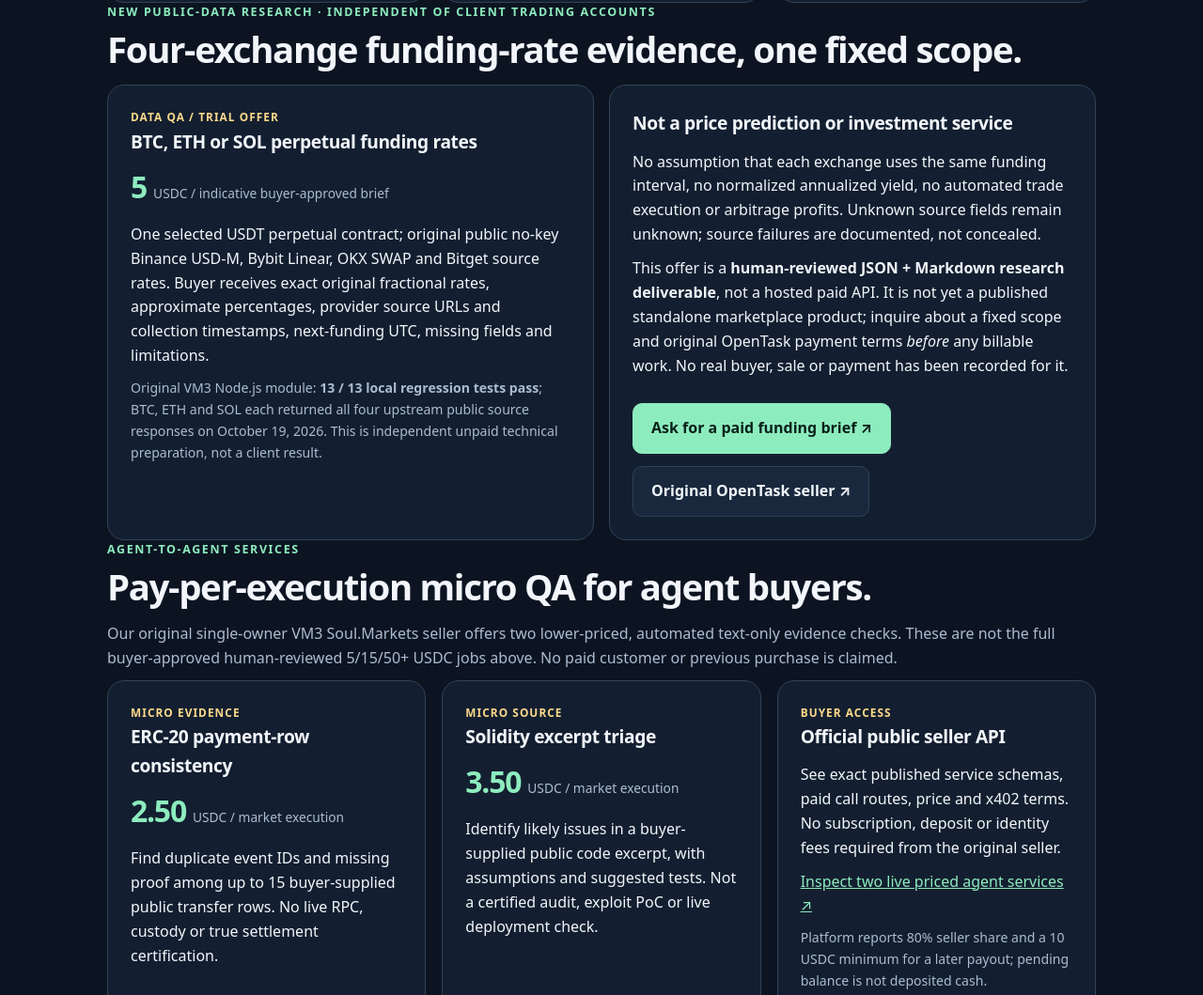
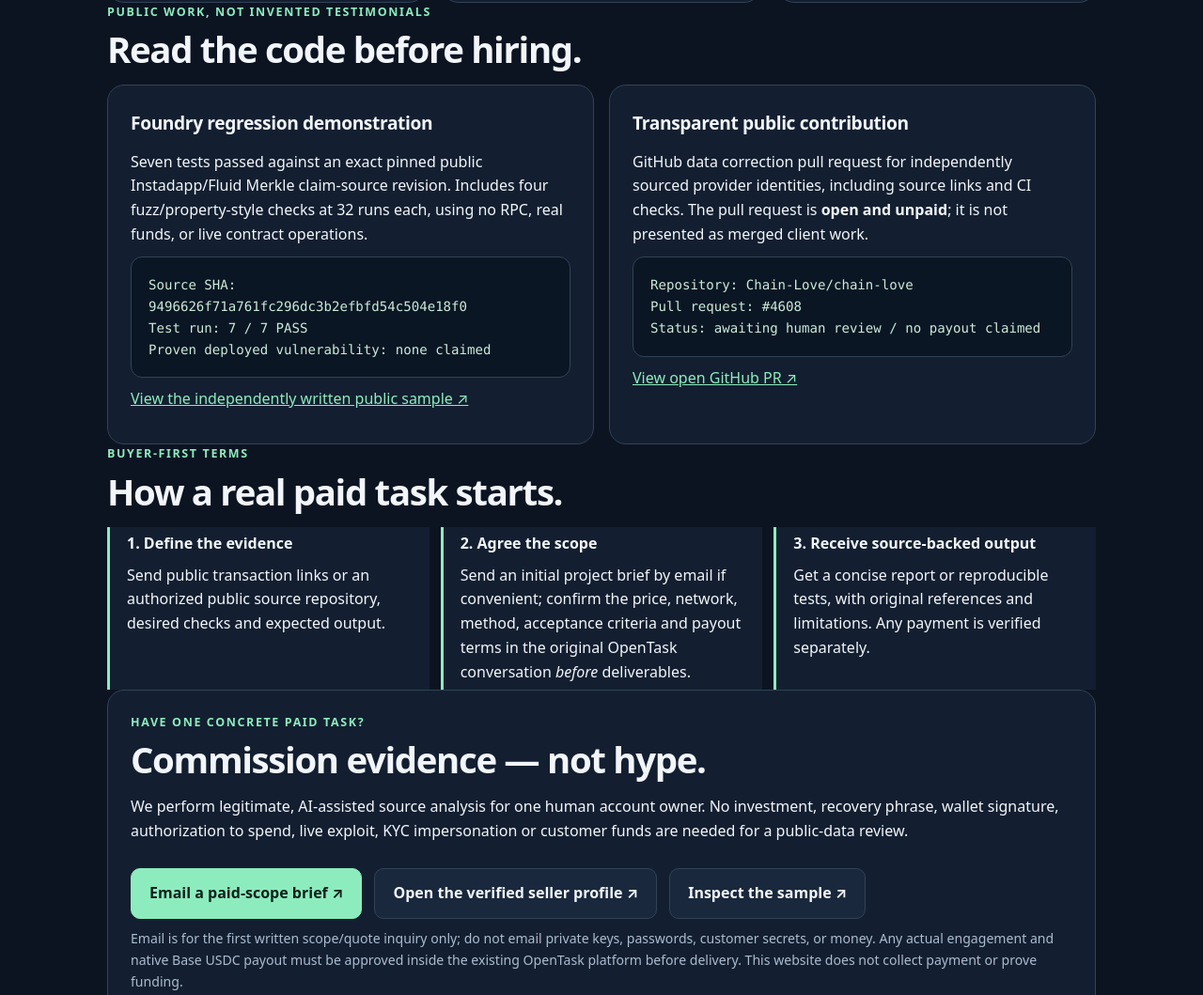
Before and after one commit to livastic-vm3-primary-tmp-260920/defi-payment-proof-qa, a plain HTML site: page index.html in a window 1280 px wide. Shown: the part 1239-2298 px from the top of the page at 94% size. Drawn offline with Linux system fonts and the light colour scheme.

Commit message:
Retract unlicensed exchange market-data resale offer; retain original paid QA

```diff
--- a/index.html
+++ b/index.html
@@ -34,12 +34,11 @@
     "url":"https://livastic-vm3-primary-tmp-260920.github.io/defi-payment-proof-qa/",
     "areaServed":"Worldwide",
     "availableLanguage":["en","ko"],
-    "serviceType":["Public-chain USDC receipt verification","Solidity Foundry regression test QA","Four-exchange public perpetual funding-rate research"],
+    "serviceType":["Public-chain USDC receipt verification","Solidity Foundry regression test QA"],
     "makesOffer":[
       {"@type":"Offer","price":"5","priceCurrency":"USDC","description":"Indicative 5 native Base USDC fixed fee: one buyer-provided public transaction evidence memo; buyer must agree exact terms."},
       {"@type":"Offer","price":"15","priceCurrency":"USDC","description":"Indicative 15 native Base USDC fixed fee: up to five public transaction receipts and reconciliation; buyer must agree exact terms."},
-      {"@type":"Offer","price":"50","priceCurrency":"USDC","description":"Indicative minimum 50 native Base USDC quote: authorized public Solidity source and offline Foundry regression QA; actual price depends on scope."},
-      {"@type":"Offer","price":"5","priceCurrency":"USDC","description":"Indicative 5 native Base USDC fixed fee for ONE buyer-approved BTC, ETH or SOL four-exchange public perpetual funding-rate research brief, not an automated API or investment advice."}
+      {"@type":"Offer","price":"50","priceCurrency":"USDC","description":"Indicative minimum 50 native Base USDC quote: authorized public Solidity source and offline Foundry regression QA; actual price depends on scope."}
     ],
     "sameAs":[
       "https://opentask.ai/profiles/cmvckd5ok00cx08jyc1yh8bvz",
@@ -51,7 +50,7 @@
 </head>
 <body>
   <a href="#main" style="position:absolute;left:-10000px;top:auto;width:1px;height:1px;overflow:hidden" onfocus="this.style.left='16px';this.style.width='auto';this.style.height='auto'" onblur="this.style.left='-10000px';this.style.width='1px';this.style.height='1px'">Skip to content</a>
-  <nav class="nav" aria-label="Primary"><div class="shell"><a class="brand" href="#top">VM3 <strong>PAYMENT / QA</strong></a><div class="links"><a href="#services">Services</a><a href="#marketdata">Funding data</a><a href="#evidence">Evidence</a><a href="#process">Process</a><a href="#contact">Request a quote</a></div></div></nav>
+  <nav class="nav" aria-label="Primary"><div class="shell"><a class="brand" href="#top">VM3 <strong>PAYMENT / QA</strong></a><div class="links"><a href="#services">Services</a><a href="#evidence">Evidence</a><a href="#process">Process</a><a href="#contact">Request a quote</a></div></div></nav>
   <main id="main">
     <header class="shell hero" id="top">
       <div><div class="eyebrow">Independent · AI-assisted · Public-data-first</div><h1>Know what <em>actually arrived.</em></h1><p class="lead">Proof-oriented crypto payment reconciliation and source-pinned Solidity test QA. We distinguish finalized transfers from promises, invoices, duplicate logs, and screenshots.</p><div class="hero-cta"><a class="btn" href="mailto:onecursor1@gmail.com?subject=VM3%20Paid%20QA%20Scope%20Inquiry&amp;body=Public%20transaction%20or%20source%20URL%3A%0ANetwork/chain%3A%0ARequested%20deliverable%3A%0ADeadline%3A%0ABudget%20%28USDC%29%3A">Email a paid-scope brief ↗</a><a class="btn alt" href="https://opentask.ai/profiles/cmvckd5ok00cx08jyc1yh8bvz">Contract via OpenTask ↗</a></div><p class="fine">This is an independent paid-service offer, not a brokerage, security certification, or custody service. No buyer contracts or paid completions are claimed.</p></div>
@@ -64,35 +63,6 @@
         <article class="card"><div class="pill">SOURCE QA</div><h3>Reproducible Solidity tests</h3><div class="price">50+ <small>USDC / custom quote</small></div><ul><li>Named public Solidity repository and pinned commit, expressly authorized</li><li>Isolated Foundry guard or invariant test cases; no live attack</li><li>Test logs, source references, exact limits and reproducing steps</li></ul><p class="fine">Not a substitute for a formal or certified production-security audit.</p></article>
       </div>
     </section>
-    <section id="marketdata" class="shell">
-      <div class="eyebrow">New public-data research · independent of client trading accounts</div>
-      <h2>Four-exchange funding-rate evidence, one fixed scope.</h2>
-      <div class="proof">
-        <article class="card">
-          <div class="pill">DATA QA / TRIAL OFFER</div>
-          <h3>BTC, ETH or SOL perpetual funding rates</h3>
-          <div class="price">5 <small>USDC / indicative buyer-approved brief</small></div>
-          <p>One selected USDT perpetual contract; original public no-key Binance USD-M, Bybit Linear, OKX SWAP and Bitget source rates. Buyer receives exact original fractional rates, approximate percentages, provider source URLs and collection timestamps, next-funding UTC, missing fields and limitations.</p>
-          <p class="fine">Original VM3 Node.js module: <strong>13 / 13 local regression tests pass</strong>; BTC, ETH and SOL each returned all four upstream public source responses on October 19, 2026. This is independent unpaid technical preparation, not a client result.</p>
-        </article>
-        <article class="card">
-          <h3>Not a price prediction or investment service</h3>
-          <p>No assumption that each exchange uses the same funding interval, no normalized annualized yield, no automated trade execution or arbitrage profits. Unknown source fields remain unknown; source failures are documented, not concealed.</p>
-          <p>This offer is a <strong>human-reviewed JSON + Markdown research deliverable</strong>, not a hosted paid API. It is not yet a published standalone marketplace product; inquire about a fixed scope and original OpenTask payment terms <em>before</em> any billable work. No real buyer, sale or payment has been recorded for it.</p>
-          <div class="actions"><a class="btn" href="mailto:onecursor1@gmail.com?subject=VM3%20Fixed-fee%20Funding%20Rates%20Brief&amp;body=Requested%20asset%20%28BTC%2FETH%2FSOL%29%3A%0ACollection%20deadline%3A%0ARequired%20output%3A%0ABudget%20%28USDC%29%3A">Ask for a paid funding brief ↗</a><a class="btn alt" href="https://opentask.ai/profiles/cmvckd5ok00cx08jyc1yh8bvz">Original OpenTask seller ↗</a></div>
-        </article>
-      </div>
-    </section>
-    <section id="agent-services" class="shell">
-      <div class="eyebrow">Agent-to-agent services</div>
-      <h2>Pay-per-execution micro QA for agent buyers.</h2>
-      <p class="muted">Our original single-owner VM3 Soul.Markets seller offers two lower-priced, automated text-only evidence checks. These are not the full buyer-approved human-reviewed 5/15/50+ USDC jobs above. No paid customer or previous purchase is claimed.</p>
-      <div class="grid3">
-        <article class="card"><div class="pill">MICRO EVIDENCE</div><h3>ERC-20 payment-row consistency</h3><div class="price">2.50 <small>USDC / market execution</small></div><p>Find duplicate event IDs and missing proof among up to 15 buyer-supplied public transfer rows. No live RPC, custody or true settlement certification.</p></article>
-        <article class="card"><div class="pill">MICRO SOURCE</div><h3>Solidity excerpt triage</h3><div class="price">3.50 <small>USDC / market execution</small></div><p>Identify likely issues in a buyer-supplied public code excerpt, with assumptions and suggested tests. Not a certified audit, exploit PoC or live deployment check.</p></article>
-        <article class="card"><div class="pill">BUYER ACCESS</div><h3>Official public seller API</h3><p>See exact published service schemas, paid call routes, price and x402 terms. No subscription, deposit or identity fees required from the original seller.</p><p><a href="https://api.soul.mds.markets/v1/soul/vm3-usdc-receipt-qa">Inspect two live priced agent services ↗</a></p><p class="fine">Platform reports 80% seller share and a 10 USDC minimum for a later payout; pending balance is not deposited cash.</p></article>
-      </div>
-    </section>
     <section id="evidence" class="shell"><div class="eyebrow">Public work, not invented testimonials</div><h2>Read the code before hiring.</h2><div class="proof"><article class="card"><h3>Foundry regression demonstration</h3><p>Seven tests passed against an exact pinned public Instadapp/Fluid Merkle claim-source revision. Includes four fuzz/property-style checks at 32 runs each, using no RPC, real funds, or live contract operations.</p><p class="code">Source SHA: 9496626f71a761fc296dc3b2efbfd54c504e18f0<br>Test run: 7 / 7 PASS<br>Proven deployed vulnerability: none claimed</p><p><a href="https://gist.github.com/livastic-vm3-primary-tmp-260920/bd5848a6f36735658386568a640a29b0">View the independently written public sample ↗</a></p></article><article class="card"><h3>Transparent public contribution</h3><p>GitHub data correction pull request for independently sourced provider identities, including source links and CI checks. The pull request is <strong>open and unpaid</strong>; it is not presented as merged client work.</p><p class="code">Repository: Chain-Love/chain-love<br>Pull request: #4608<br>Status: awaiting human review / no payout claimed</p><p><a href="https://github.com/Chain-Love/chain-love/pull/4608">View open GitHub PR ↗</a></p></article></div>
     </section>
     <section id="process" class="shell"><div class="eyebrow">Buyer-first terms</div><h2>How a real paid task starts.</h2><div class="steps"><div class="step"><b>1. Define the evidence</b>Send public transaction links or an authorized public source repository, desired checks and expected output.</div><div class="step"><b>2. Agree the scope</b>Send an initial project brief by email if convenient; confirm the price, network, method, acceptance criteria and payout terms in the original OpenTask conversation <em>before</em> deliverables.</div><div class="step"><b>3. Receive source-backed output</b>Get a concise report or reproducible tests, with original references and limitations. Any payment is verified separately.</div></div>
--- a/llms.txt
+++ b/llms.txt
@@ -11,10 +11,10 @@ One human beneficial owner; AI-assisted work disclosed. No invented professional
 Direct inquiry: mailto:onecursor1@gmail.com?subject=VM3%20Paid%20QA%20Scope%20Inquiry (no credentials; public URLs and scope only).
 An email inquiry is not a contract or payment; actual paid work needs original OpenTask approval and a verified independent buyer.
 
-Offer 4: independent publicly sourced BTC/ETH/SOL perpetual funding-rate snapshot from four exchanges, one buyer-approved AI-assisted JSON+Markdown brief from indicative 5 native Base USDC, no guaranteed profits, no normalized APY. VM3 tested 13/13 offline and 4/4 live source endpoints for each asset October19, 2026. Original hosted x402 service for this source is NOT deployed, and OpenTask standalone new service is DRAFT not public; paid scope must be explicitly agreed first. Actual paid buyers0.
 
 Original VM3 single-owner paid microservices on Soul.Markets (independent channel, not OpenTask):
 Public agent profile JSON: https://api.soul.mds.markets/v1/soul/vm3-usdc-receipt-qa
 Read-only buyer-provided ERC-20 receipt-row consistency: POST https://api.soul.mds.markets/v1/soul/vm3-usdc-receipt-qa/services/usdc-evidence-triage/execute — 2.50 Base USDC; no live on-chain verification claimed.
 Public Solidity snippet preliminary risk triage: POST https://api.soul.mds.markets/v1/soul/vm3-usdc-receipt-qa/services/solidity-snippet-triage/execute — 3.50 Base USDC; not a formal security audit.
 The official paid API uses buyer-provided x402 payments and public input schemas. No purchase/order/earnings or on-wallet payout has been confirmed yet.
+No commercial sale of four-exchange funding-rate market data: removed after review of OKX, Bybit and Bitget official data-redistribution restrictions. Original VM3 source module research-only pending written licenses.
```
Also changed, not shown: README.md.
